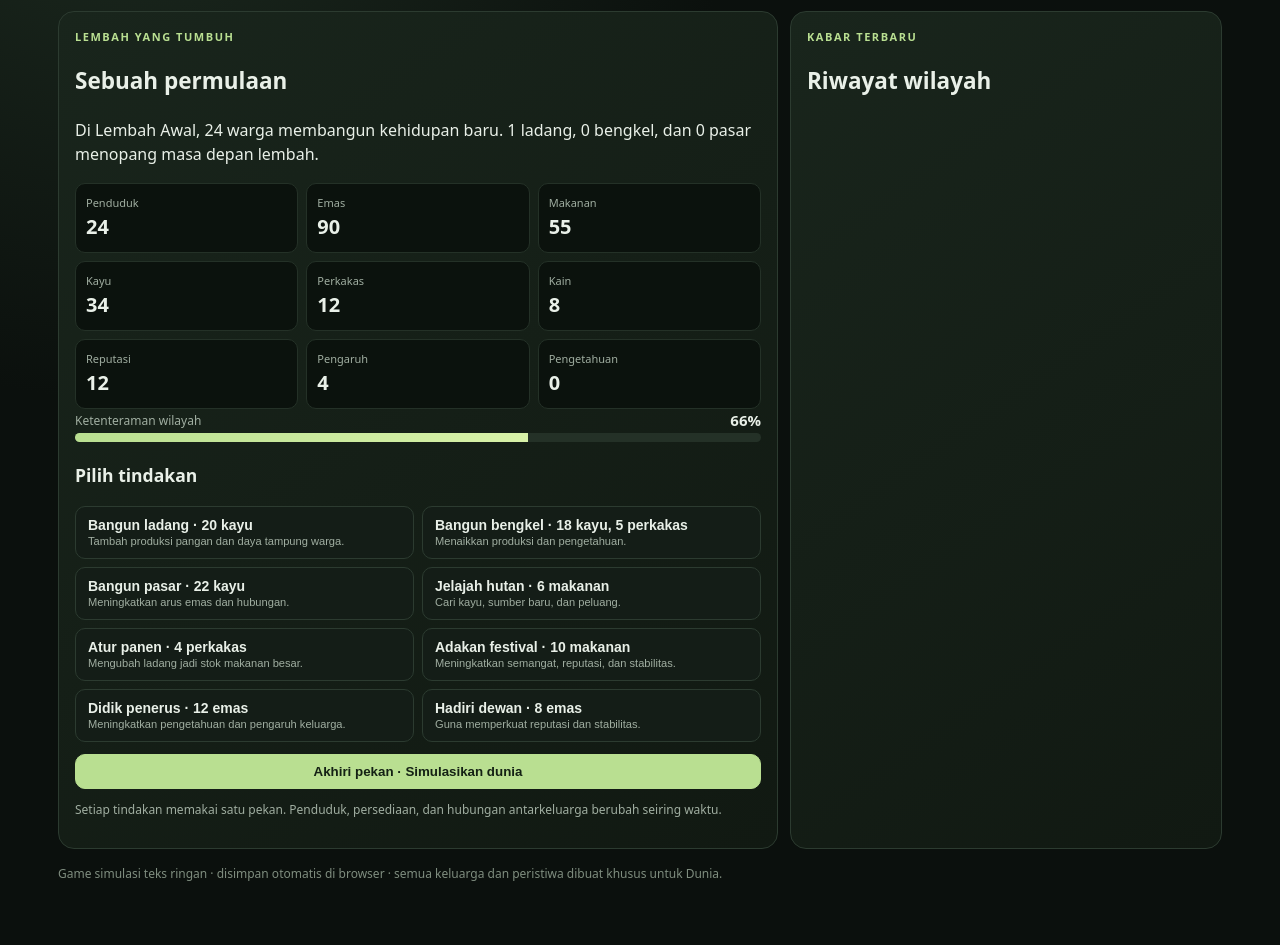
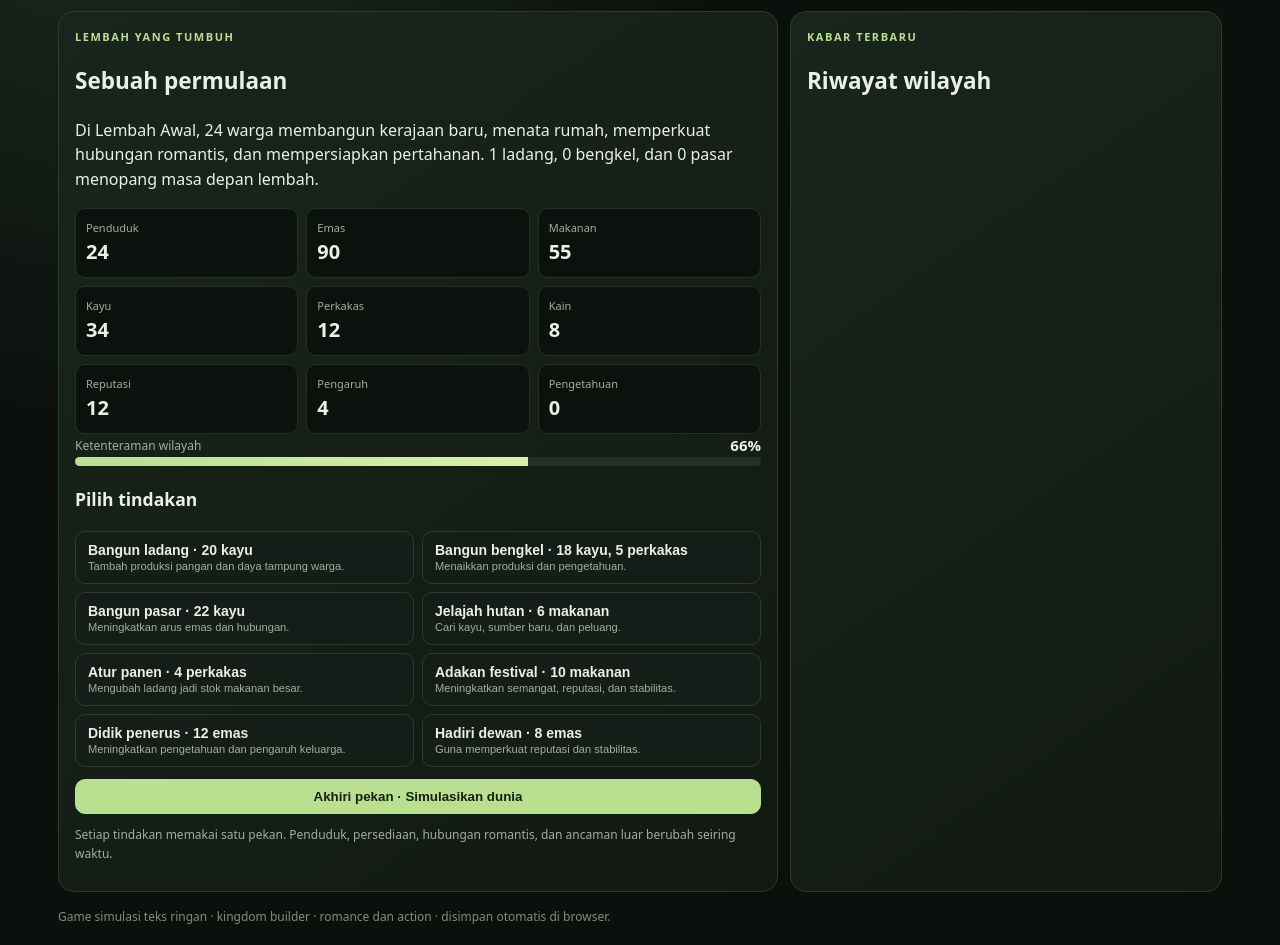
Before and after one commit to hondakvb110/Dunia, a plain HTML site: page index.html in a window 1280 px wide. Shown: the part 183-1128 px from the top of the page. Before the commit the page ends 1085 px from the top, so only its background shows below. Drawn offline with Linux system fonts and the light colour scheme.

Commit message:
Add romance, action, and kingdom-builder genre framing to gameplay and main menu copy

```diff
--- a/index.html
+++ b/index.html
@@ -34,7 +34,7 @@
           <h3 style="margin-top:20px">Pilih tindakan</h3>
           <div id="actions" class="actions"></div>
           <button class="btn primary" id="advance" style="width:100%;margin-top:12px">Akhiri pekan · Simulasikan dunia</button>
-          <p class="muted small">Setiap tindakan memakai satu pekan. Penduduk, persediaan, dan hubungan antarkeluarga berubah seiring waktu.</p>
+          <p class="muted small">Setiap tindakan memakai satu pekan. Penduduk, persediaan, hubungan romantis, dan ancaman luar berubah seiring waktu.</p>
         </article>
         <aside class="panel"><div class="kicker">Kabar terbaru</div><h2>Riwayat wilayah</h2><div class="feed" id="feed"></div></aside>
       </div>
@@ -47,7 +47,7 @@
     </section>
     <section class="section" id="catatan"><article class="panel"><div class="kicker">Kisah yang tersimpan</div><h2>Riwayat perintisan</h2><p class="muted">Catatan kejadian terbaru akan muncul di sini.</p><div class="feed" id="allFeed"></div></article></section>
     <section class="section" id="populasi"><article class="panel"><div class="kicker">Data warga</div><h2>Populasi setiap ras</h2><p class="muted">Daftar jumlah penduduk di dunia saat ini. Data dibaca dari save browser dan dapat diperbarui kapan pun.</p><div class="stats" id="populationStats"></div></article></section>
-    <footer class="footer">Game simulasi teks ringan · disimpan otomatis di browser · semua keluarga dan peristiwa dibuat khusus untuk Dunia.</footer>
+    <footer class="footer">Game simulasi teks ringan · kingdom builder · romance dan action · disimpan otomatis di browser.</footer>
   </main>
   <div id="toast" class="toast" hidden></div>
 <script>
@@ -90,7 +90,7 @@
     document.querySelector('#realmName').textContent=s.realm;
     document.querySelector('#seasonLine').textContent=`Tahun ${s.year} · Pekan ${s.week}`;
     document.querySelector('#chapter').textContent=s.population>=100?'Permukiman menjadi kota':s.farms+s.workshops+s.markets>=6?'Jalan-jalan mulai ramai':'Sebuah permulaan';
-    document.querySelector('#worldText').textContent=`Di ${s.realm}, ${s.population} warga membangun kehidupan baru. ${s.farms} ladang, ${s.workshops} bengkel, dan ${s.markets} pasar menopang masa depan lembah.`;
+    document.querySelector('#worldText').textContent=`Di ${s.realm}, ${s.population} warga membangun kerajaan baru, menata rumah, memperkuat hubungan romantis, dan mempersiapkan pertahanan. ${s.farms} ladang, ${s.workshops} bengkel, dan ${s.markets} pasar menopang masa depan lembah.`;
     document.querySelector('#stats').innerHTML=stat('Penduduk',s.population)+stat('Emas',s.gold)+stat('Makanan',s.food)+stat('Kayu',s.wood)+stat('Perkakas',s.tools)+stat('Kain',s.cloth)+stat('Reputasi',s.reputation)+stat('Pengaruh',s.influence)+stat('Pengetahuan',s.knowledge);
     document.querySelector('#stabilityText').textContent=`${s.stability}%`;
     document.querySelector('#stabilityBar').style.width=`${s.stability}%`;
```
Also changed, not shown: 1 other file.
